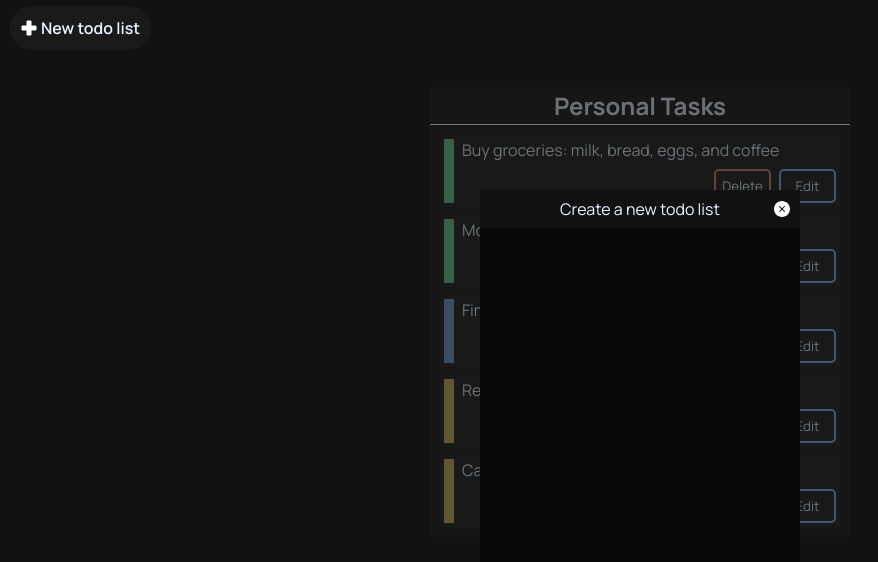
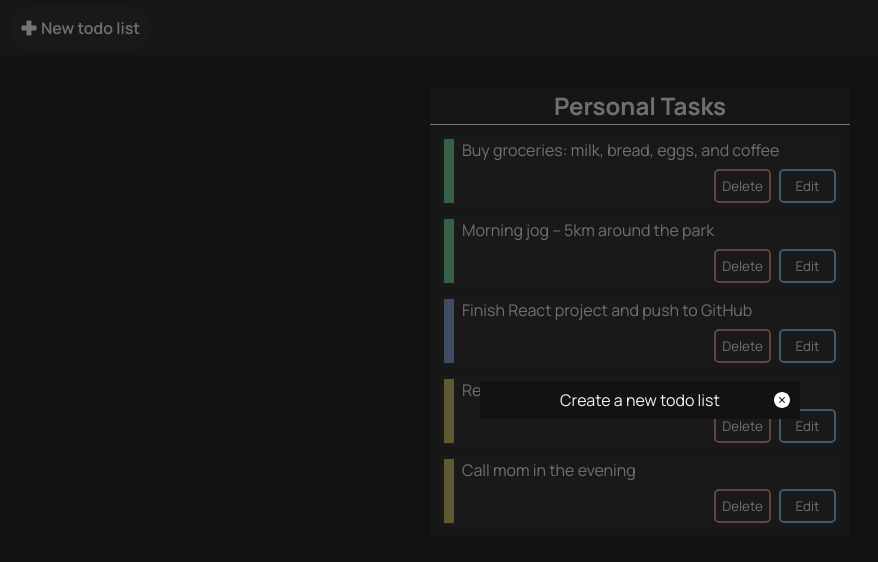
Before and after one commit to Jacket235/todo-list, a React (Create React App) app: page / in a window 1280 px wide. Both pictures are taken after a click on the button "New todo list". Shown: the top 562 px of the page, without its empty margins (0-878 px from the left). Built offline with nearby package versions, Linux system fonts and the light colour scheme.

Commit message:
Small changes
Z-index fixes as well

```diff
--- a/src/components/ToDoListCreator/toDoListCreator.css
+++ b/src/components/ToDoListCreator/toDoListCreator.css
@@ -1,5 +1,5 @@
 .todo-list-creator {
     background: var(--bg-dark);
     width: 320px;
-    height: 420px;
+    height: auto;
 }
--- a/src/components/ui/Overlay/overlay.css
+++ b/src/components/ui/Overlay/overlay.css
@@ -7,7 +7,7 @@
     background: var(--bg-overlay);
     width: 100vw;
     height: 100vh;
-    z-index: 2;
+    z-index: 1001;
 }
 
 .overlay-content {
@@ -18,4 +18,5 @@
     max-height: 80%;
     pointer-events: auto;
     z-index: 420;
+    overflow-y: auto;
 }
--- a/src/layout/header.css
+++ b/src/layout/header.css
@@ -9,5 +9,5 @@
     align-items: center;
     padding: 0 10px;
     box-sizing: border-box;
-    z-index: 9999;
+    z-index: 999;
 }
```
